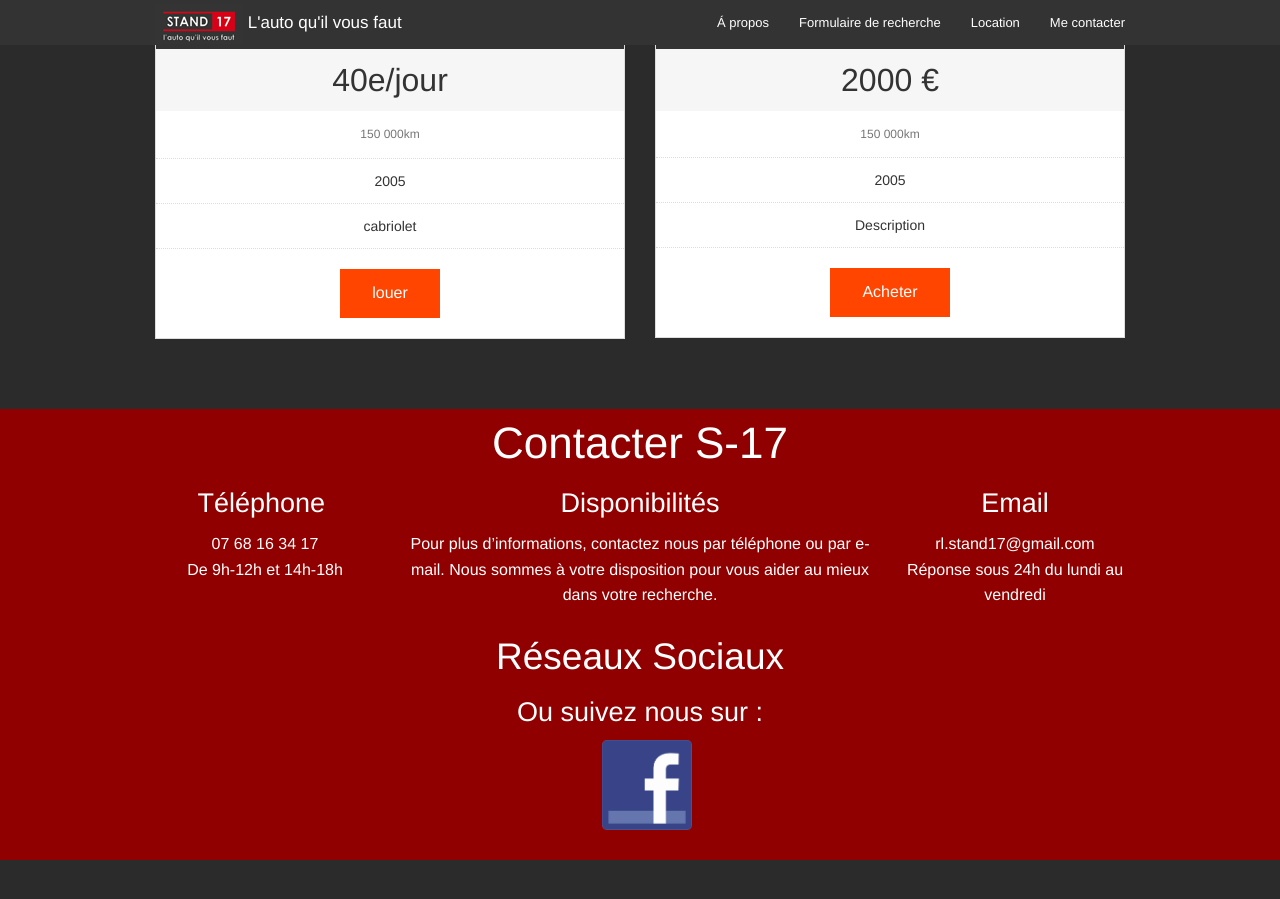
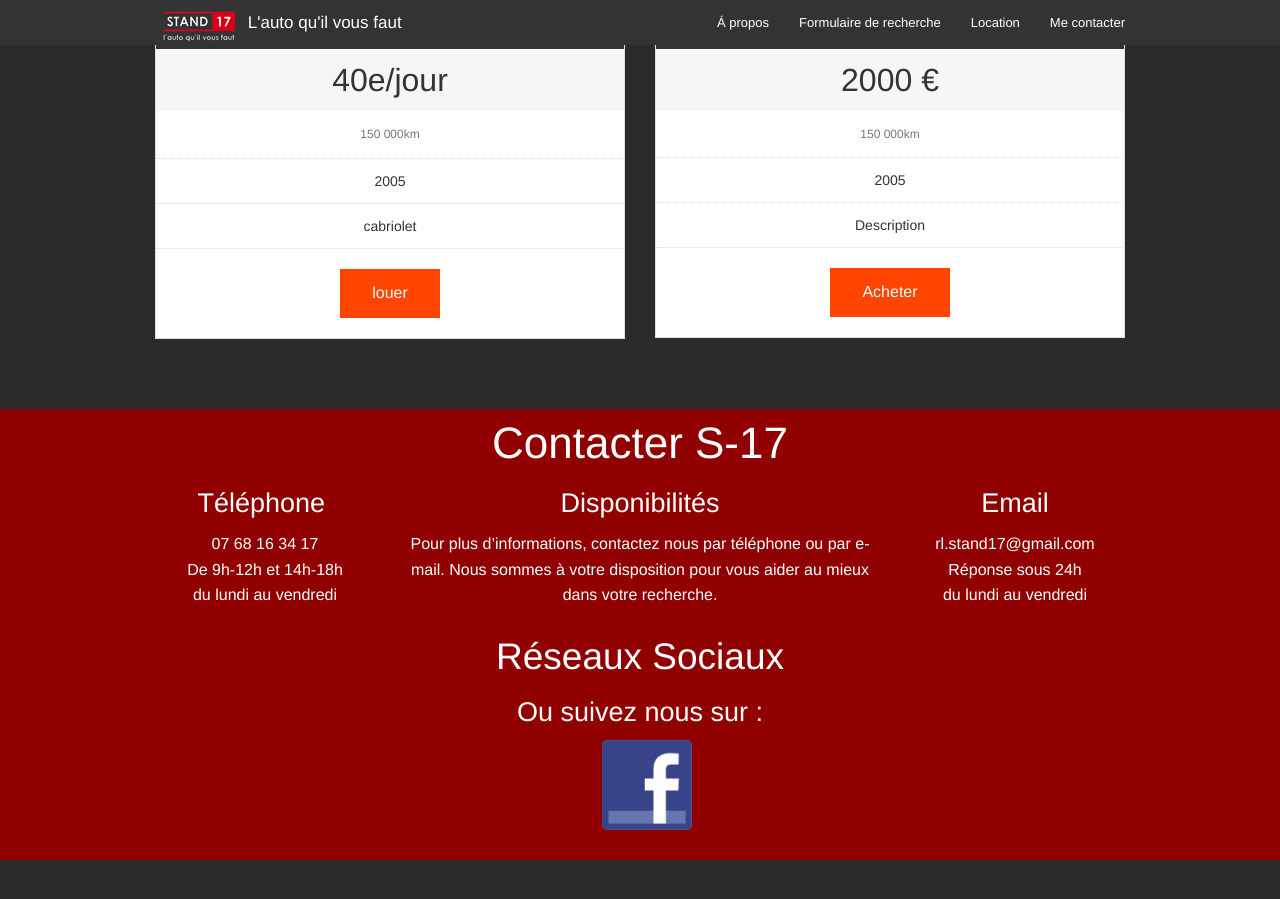
Before and after one commit to Thegeiger/S-17, a Jekyll site: the page built from index.html, in a window 1280 px wide and 900 px high, scrolled down 2810 px. Built offline with Jekyll 4.4.1, drawn with Linux system fonts in a browser that asks for light colours.

Commit message:
Updated '_includes/footer.html' via CloudCannon

```diff
--- a/_includes/footer.html
+++ b/_includes/footer.html
@@ -8,7 +8,7 @@
         <div class="row">
           <div class="large-3 columns">
             <h3 class="text-center editable">T&eacute;l&eacute;phone&nbsp;</h3>
-            <p class="text-center editable">07 68 16 34 17<br />De 9h-12h et 14h-18h</p>
+            <p class="text-center editable">07 68 16 34 17<br />De 9h-12h et 14h-18h<br />du lundi au vendredi</p>
           </div>
           <div class="large-6 columns">
             <h3 class="text-center editable">Disponibilit&eacute;s</h3>
@@ -18,7 +18,7 @@
           </div>
           <div class="large-3 columns">
             <h3 class="text-center editable">Email</h3>
-            <p class="text-center editable">rl.stand17@gmail.com<br />R&eacute;ponse sous 24h du lundi au vendredi</p>
+            <p class="text-center editable">rl.stand17@gmail.com<br />R&eacute;ponse sous 24h<br />du lundi au vendredi</p>
           </div>
         </div>
 
```
